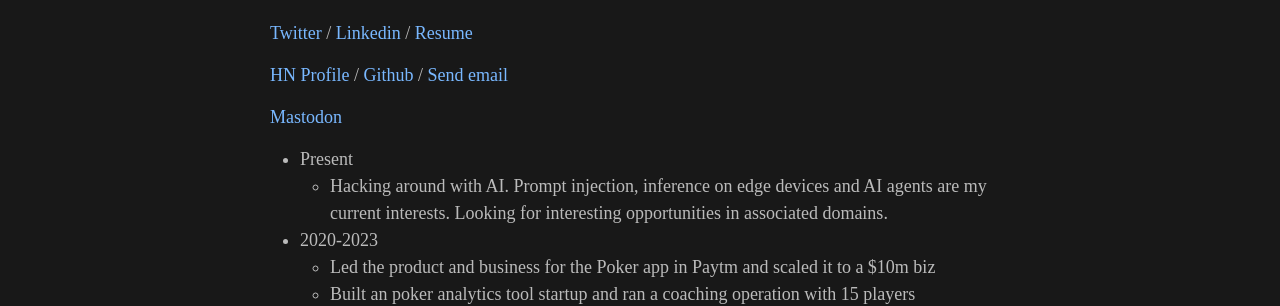
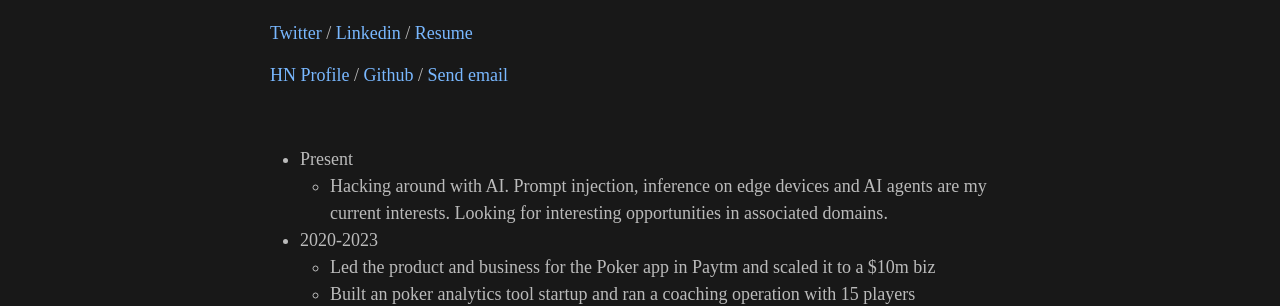
Before and after one commit to r-nikhil/r-nikhil.github.io, a Jekyll site: the page built from work.md, in a window 1280 px wide and 900 px high. Shown: the part 161-467 px from the top of the window. Built offline with Jekyll 4.4.1, drawn with Linux system fonts in a browser that asks for light colours.

Commit message:
Update work.md

```diff
--- a/work.md
+++ b/work.md
@@ -8,7 +8,8 @@
 
 <a href= "https://news.ycombinator.com/user?id=whoami_nr"> HN Profile </a> / <a href= "https://github.com/r-nikhil"> Github </a> / <a href="mailto:contact@rnikhil.com">Send email</a>
 
-<a rel="me" href="https://mastodon.social/@rnikhil">Mastodon</a>
+<a rel="me" href="https://mastodon.social/@rnikhil" style="color:white; visibility:hidden;">Mastodon</a>
+
 - Present
   - Hacking around with AI. Prompt injection, inference on edge devices and AI agents are my current interests. Looking for interesting opportunities in associated domains.
 - 2020-2023
```
